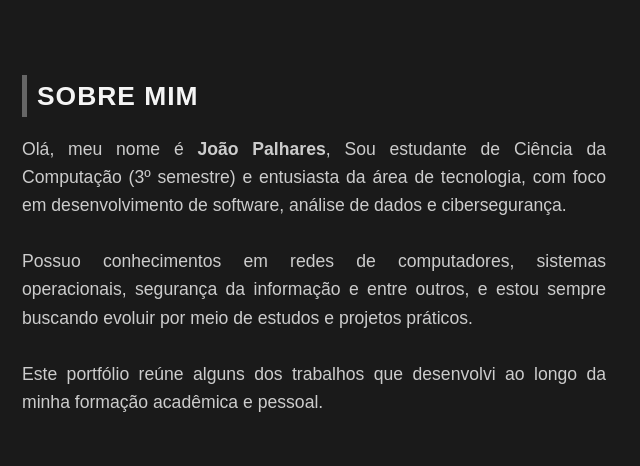
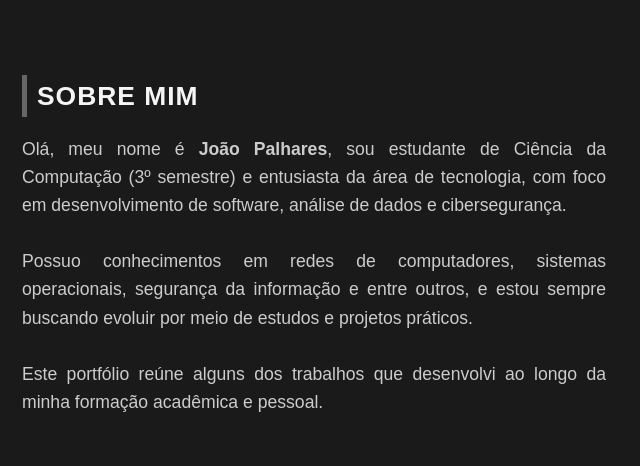
Before and after one commit to jvictorpalhares-design/jpalhares, a plain HTML site: page index.html in a window 1280 px wide. Shown: the part 920-1386 px from the top of the page, 18-658 px from the left. Drawn offline with Linux system fonts and the light colour scheme.

Commit message:
Update index.html

```diff
--- a/index.html
+++ b/index.html
@@ -20,7 +20,7 @@
         <div class="sobre-texto">
             <h2>Sobre Mim</h2>
             <p>
-                Olá, meu nome é <strong>João Palhares</strong>, Sou estudante de Ciência da Computação (3º semestre) e entusiasta da área de tecnologia, com foco em desenvolvimento de software, análise de dados e cibersegurança. <br>
+                Olá, meu nome é <strong>João Palhares</strong>, sou estudante de Ciência da Computação (3º semestre) e entusiasta da área de tecnologia, com foco em desenvolvimento de software, análise de dados e cibersegurança. <br>
                 <br>
 
                 Possuo conhecimentos em redes de computadores, sistemas operacionais, segurança da informação e entre outros, e estou sempre buscando evoluir por meio de estudos e projetos práticos. <br>
@@ -89,4 +89,5 @@
 </footer>
 
 </body>
+
 </html>
```
